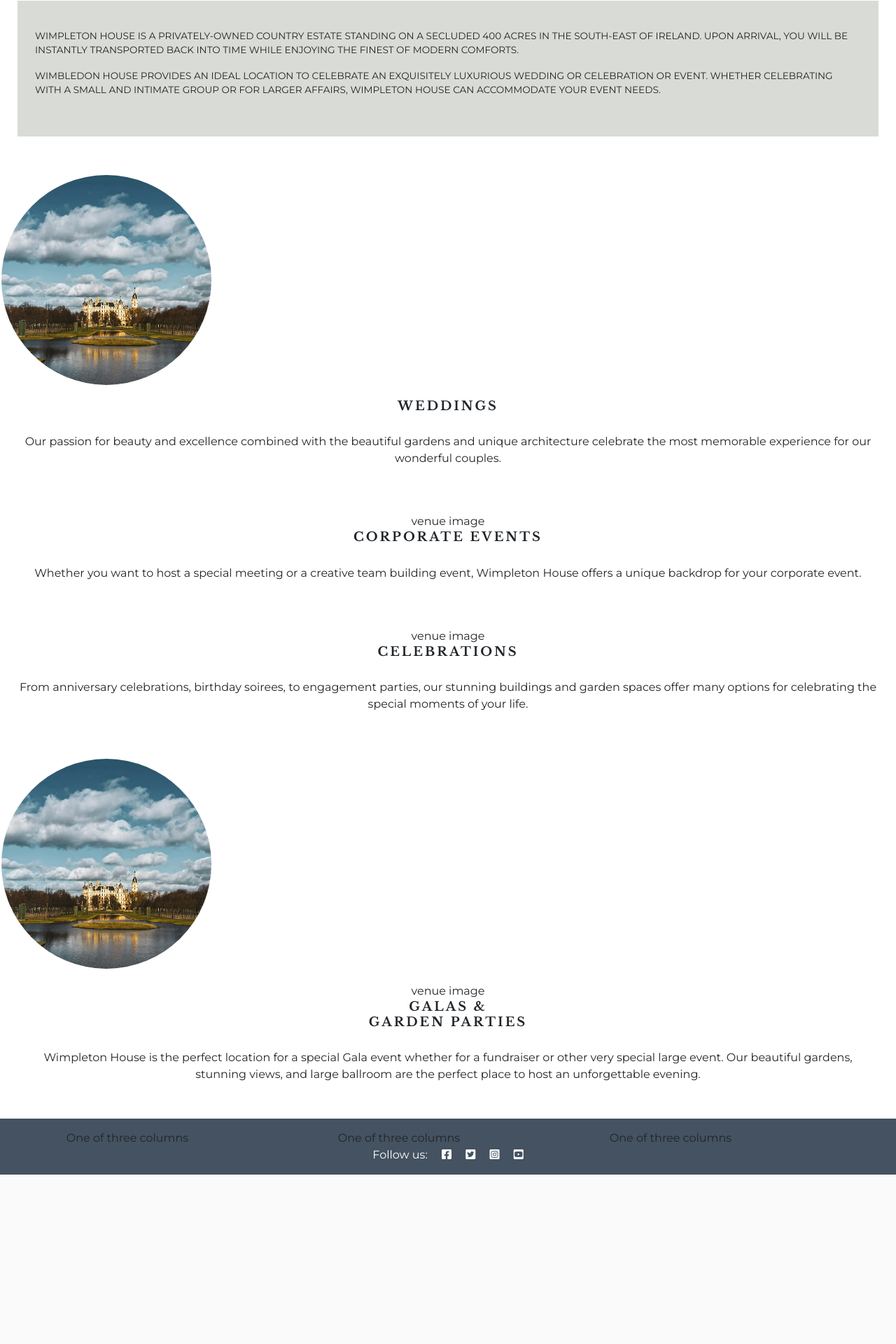
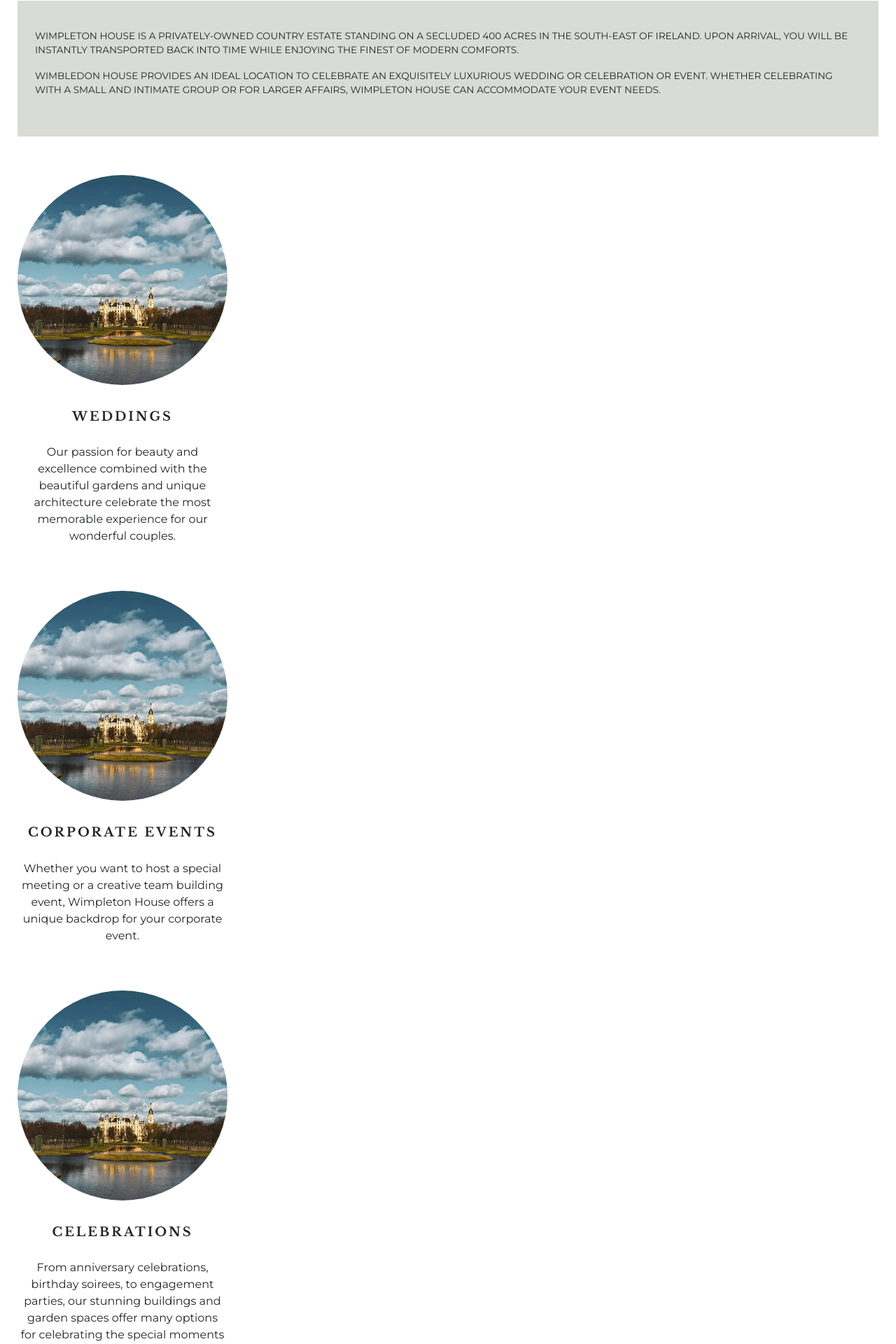
Before and after one commit to hysinh/wimpleton-booking-app, a Django app: page / in a window 1280 px wide. Shown: the part 495-2415 px from the top of the page at 70% size. Before the commit the page ends 2173 px from the top, so only its background shows below. Run offline with Django 5.2, Linux system fonts and the light colour scheme.

Commit message:
dd featured event images too home page

```diff
--- a/booking/templates/booking/index.html
+++ b/booking/templates/booking/index.html
@@ -42,9 +42,7 @@
         </div>
       </div>
       <div class="col featured-events">
-        <div class="col">
-          venue image
-        </div>
+        <div id="featured-events-img-weddings"></div>
         <div>
           <h2>Corporate events</h2>
           <p>Whether you want to host a special meeting or a creative
@@ -54,9 +52,7 @@
         </div>
       </div>
       <div class="col featured-events">
-        <div class="col">
-          venue image
-        </div>
+        <div id="featured-events-img-weddings"></div>
         <div>
           <h2>Celebrations</h2>
           <p>From anniversary celebrations, birthday soirees, to engagement
@@ -66,10 +62,7 @@
         </div>
       </div>
       <div class="col featured-events">
-        <div id="weddings-image">
-          <div id="featured-events-img-weddings"></div>
-          venue image
-        </div>
+        <div id="featured-events-img-weddings"></div>
         <div>
           <h2>Galas & <br>Garden Parties</h2>
           <p>Wimpleton House is the perfect location for a special Gala event
--- a/static/css/style.css
+++ b/static/css/style.css
@@ -84,6 +84,7 @@ body {
     font-size: 1.12rem;
     font-weight: 700;
     letter-spacing: 3px;
+    padding-top: 35px;
 }
 
 .featured-events p {
@@ -95,23 +96,19 @@ body {
     background: url("/static/images/wimpleton_home_1600x900.webp") no-repeat top center / cover;
     height: 90vw;
     width: 90vw;
-    margin-bottom: 20px;
+    margin: 0 auto;
+    padding-bottom: 20px;
     /* Makes the square image into a circle */
     border-radius: 50%;
     max-width: 300px;
     max-height: 300px;
 }
 
-.weddings-image {
-    display: block;
-    align-items: center;
-    justify-content: center;
-}
 
 
 
 
-/* old styles */
+/* old styles
 
 .red-o {
     color: #E84610;
@@ -263,3 +260,13 @@ body {
 .approval {
     color: rgb(222, 146, 168);
 }
+
+*/
+
+/* Media query: tablets and larger (768px and up) */
+@media screen and (min-width: 768px) {
+    /* Home page */
+    .featured-events {
+        width: 350px;
+    }
+}
```
